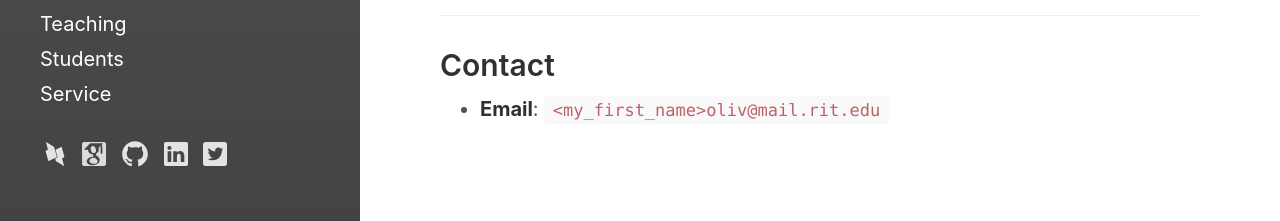
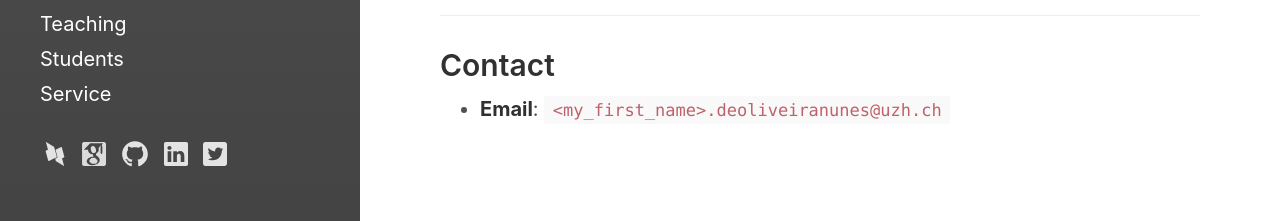
Before and after one commit to ivanolive/ivanolive.github.io, a Jekyll site: the page built from index.md, in a window 1280 px wide. Shown: the part 1304-1525 px from the top of the page. Built offline with Jekyll 4.4.1, drawn with Linux system fonts in a browser that asks for light colours.

Commit message:
Update index.md

```diff
--- a/index.md
+++ b/index.md
@@ -35,4 +35,4 @@ ___
 ___
 
 ## Contact
-+ **Email**: `<my_first_name>oliv@mail.rit.edu`
++ **Email**: `<my_first_name>.deoliveiranunes@uzh.ch`
```
